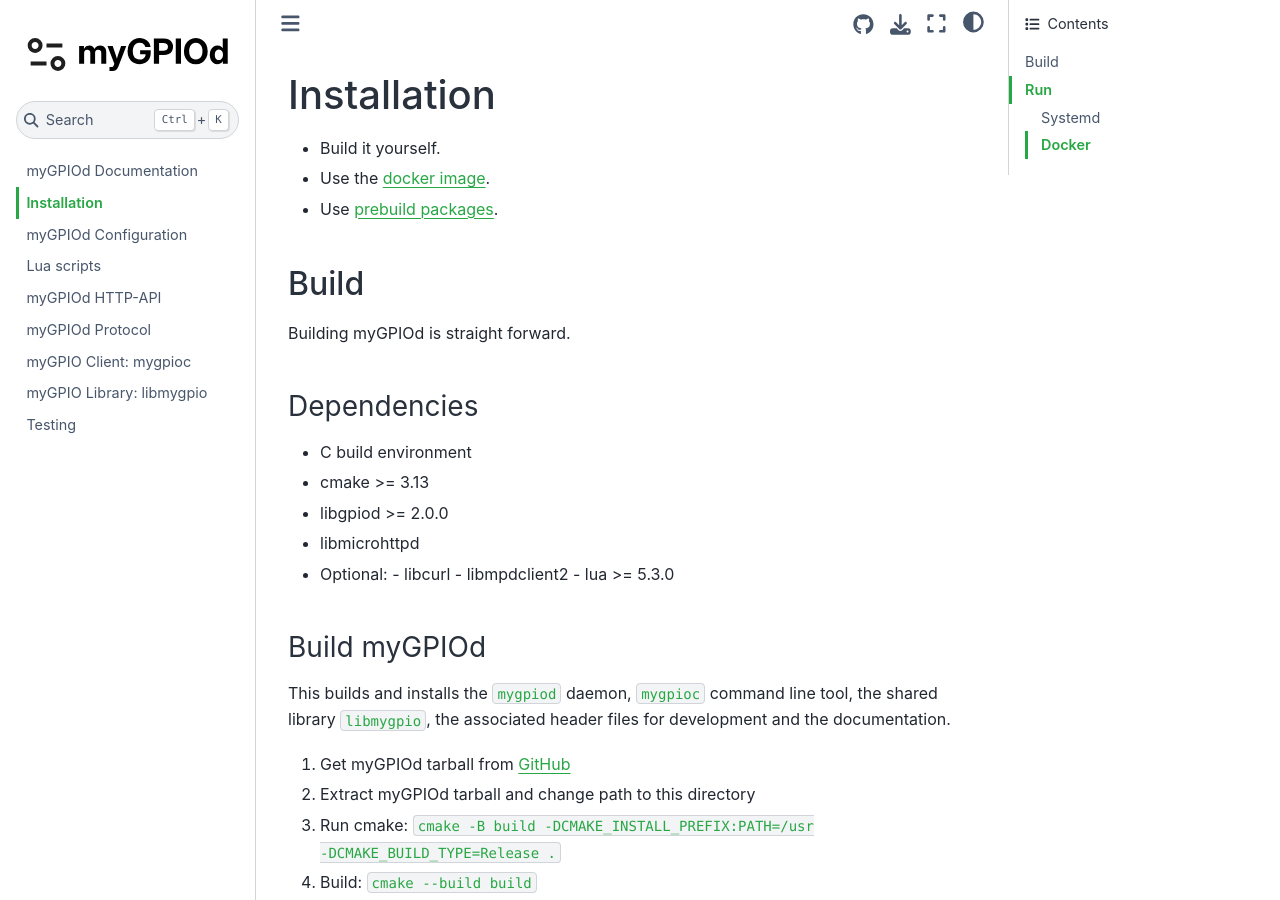
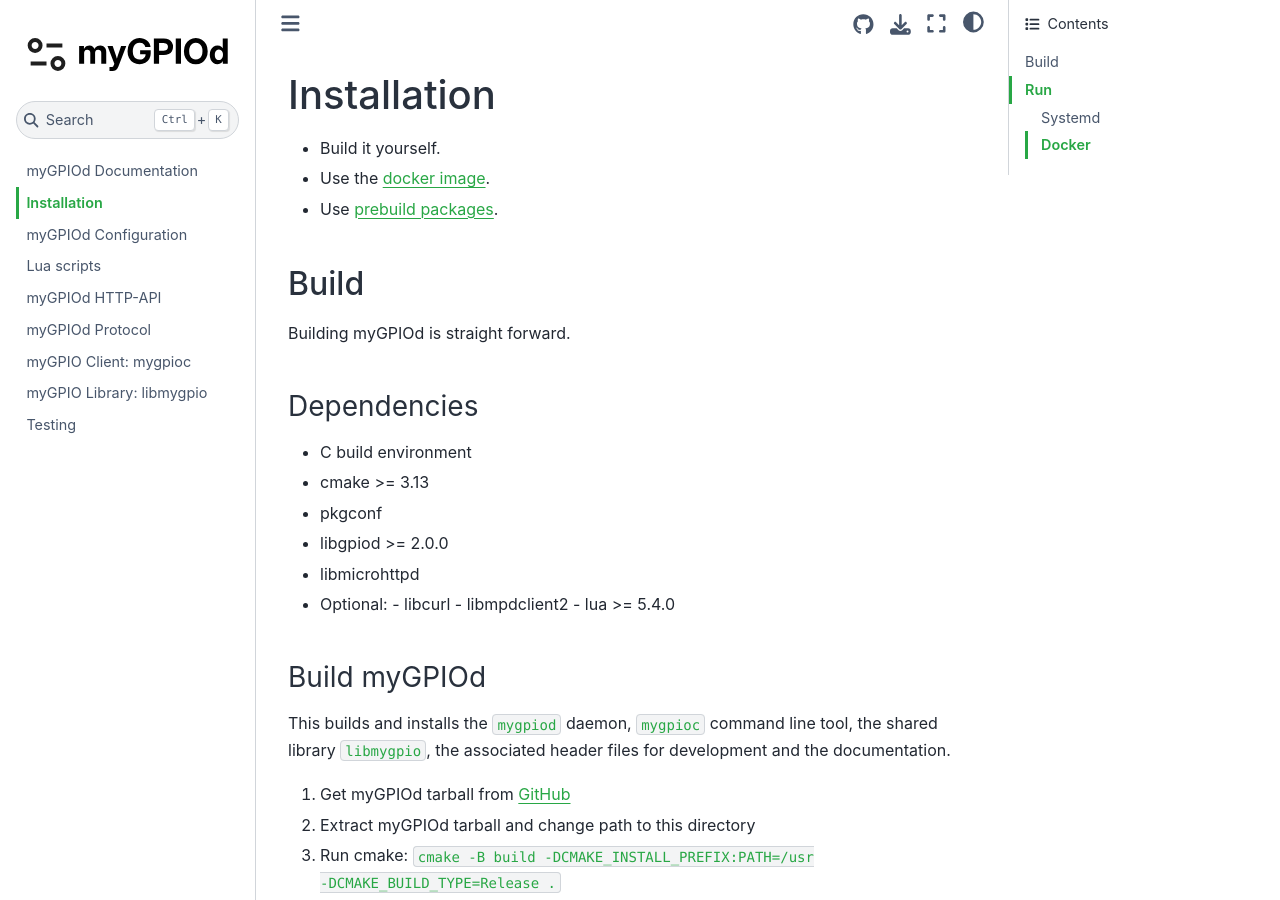
Before and after one commit to jcorporation/myGPIOd, a Sphinx documentation site: the page built from docs/installation.rst, in a window 1280 px wide and 900 px high. Built offline with Sphinx 7.4.7 and the Sphinx Book theme 1.1.4, drawn with Linux system fonts in a browser that asks for light colours.

Commit message:
Upd: Set dependency to Lua 5.4+

```diff
--- a/docs/installation.rst
+++ b/docs/installation.rst
@@ -15,12 +15,13 @@
 
 - C build environment
 - cmake >= 3.13
+- pkgconf
 - libgpiod >= 2.0.0
 - libmicrohttpd
 - Optional:
   - libcurl
   - libmpdclient2
-  - lua >= 5.3.0
+  - lua >= 5.4.0
 
 Build myGPIOd
 ~~~~~~~~~~~~~
```
Also changed, not shown: 2 other files.
